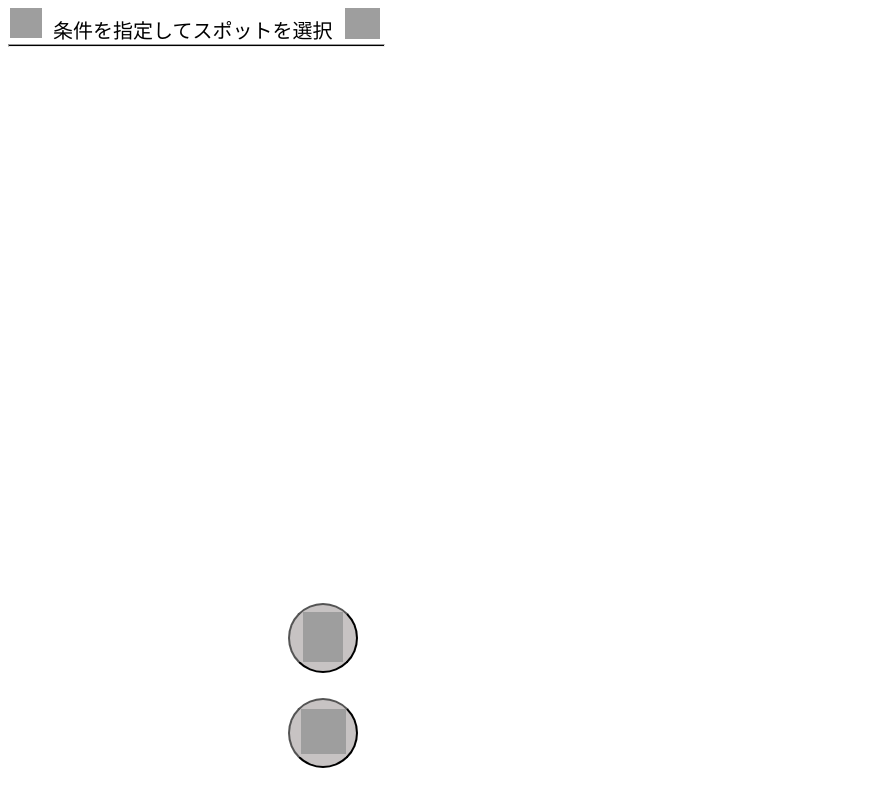
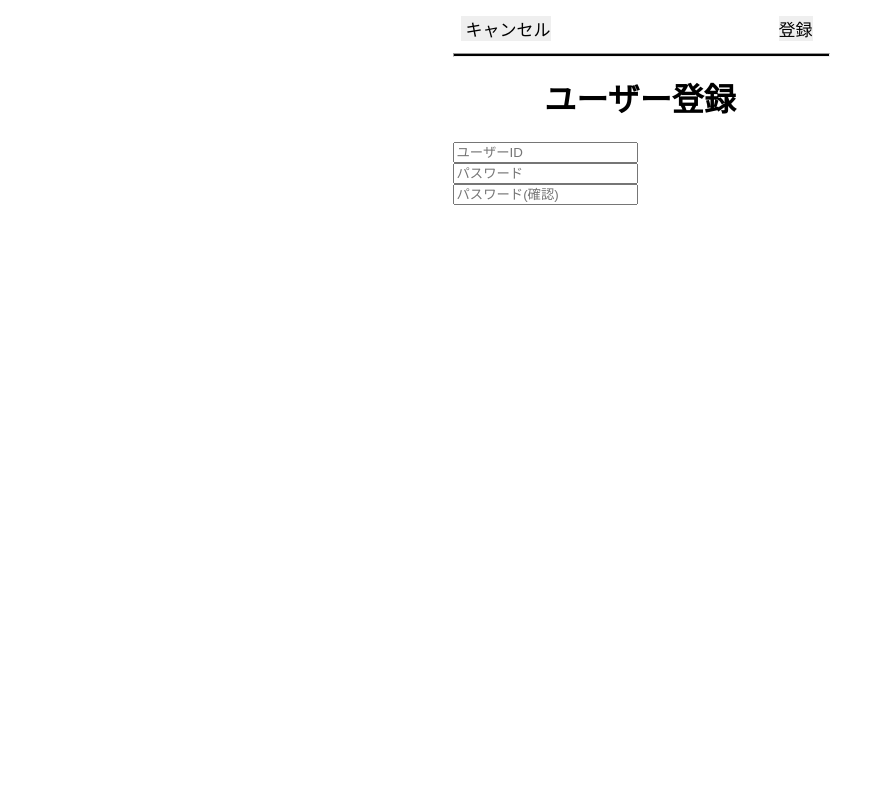
Before and after one commit to shion0223/E-team, an Angular app in the folder mushi-map-world/: page / in a window 1280 px wide. Shown: the top 806 px of the page, without its empty margins (0-885 px from the left). Built offline with nearby package versions, Linux system fonts and the light colour scheme; grey boxes are pictures that could not be loaded.

Commit message:
ユーザー登録画面の作成

```diff
--- a/mushi-map-world/src/app/app.component.html
+++ b/mushi-map-world/src/app/app.component.html
@@ -8,4 +8,4 @@
     </div>
 </div></div>
  -->
- <app-home></app-home>
+ <app-register></app-register>
--- a/mushi-map-world/src/app/pages/register/register.component.html
+++ b/mushi-map-world/src/app/pages/register/register.component.html
@@ -4,7 +4,7 @@
         <button class="register" type="button">登録</button></p>
         <hr>
     </div>
-</div>
+
 
 <div class="userrgstr">
     <h1>ユーザー登録</h1>
@@ -19,3 +19,4 @@
 
 
 </div>
+</div>
```
